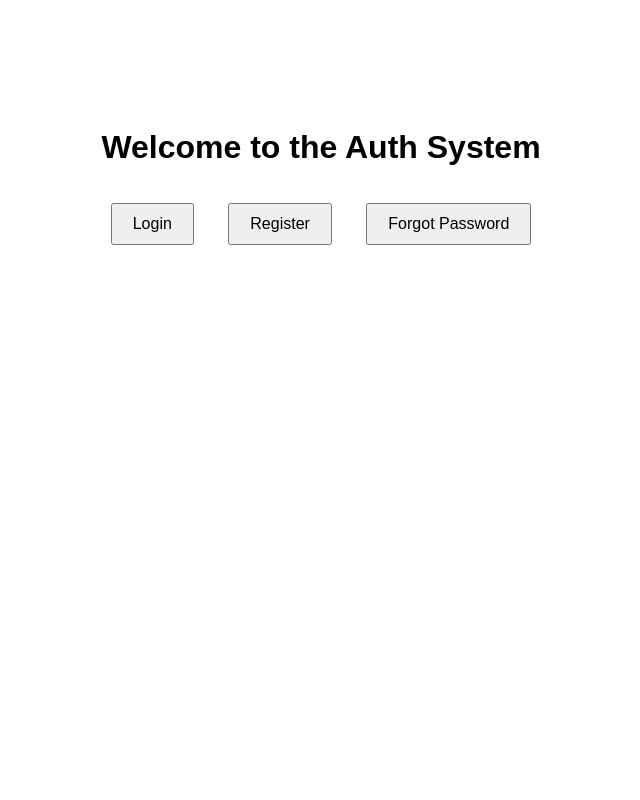
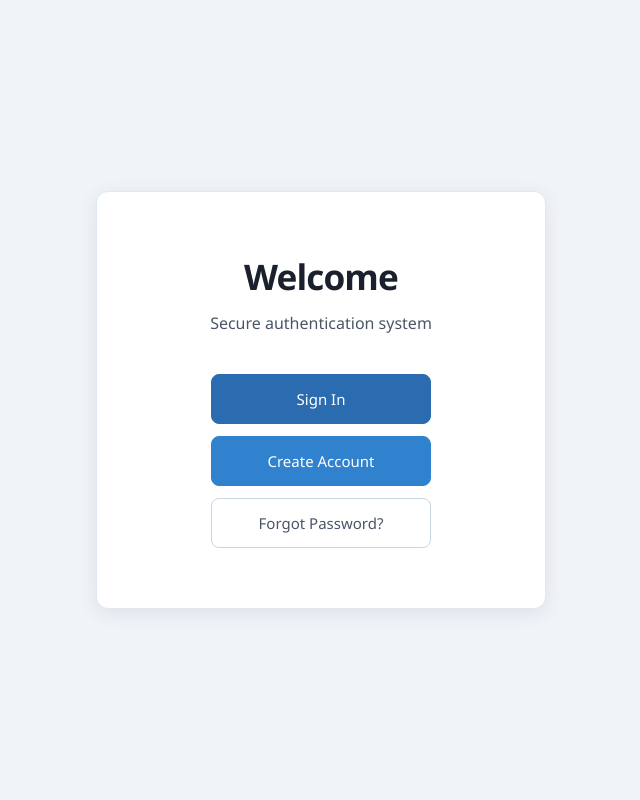
Before and after one commit to srijanananda/Gmail-Verified_Document_Portal-, a Django app: page / in a window 1280 px wide. Shown: the whole page, without its empty margins (319-959 px from the left). Run offline with Django 5.2, Linux system fonts and the light colour scheme.

Commit message:
front end of hom.html

```diff
--- a/authapp/templates/authapp/home.html
+++ b/authapp/templates/authapp/home.html
@@ -1,21 +1,137 @@
 <!DOCTYPE html>
-<html>
+<html lang="en">
 <head>
+  <meta charset="UTF-8">
+  <meta name="viewport" content="width=device-width, initial-scale=1.0">
   <title>Welcome</title>
   <style>
-    body { font-family: Arial, sans-serif; text-align: center; padding-top: 100px; }
-    button {
-      padding: 10px 20px;
-      margin: 15px;
-      font-size: 16px;
-      cursor: pointer;
+    * {
+      margin: 0;
+      padding: 0;
+      box-sizing: border-box;
+    }
+
+    body {
+      font-family: 'Segoe UI', Tahoma, Geneva, Verdana, sans-serif;
+      background: #f0f4f8;
+      min-height: 100vh;
+      display: flex;
+      align-items: center;
+      justify-content: center;
+      color: #2d3748;
+    }
+
+    .container {
+      background: white;
+      border-radius: 12px;
+      padding: 60px 50px;
+      box-shadow: 0 4px 20px rgba(0, 0, 0, 0.08);
+      text-align: center;
+      max-width: 450px;
+      width: 90%;
+      border: 1px solid #e2e8f0;
+    }
+
+    h1 {
+      font-size: 2.2rem;
+      font-weight: 600;
+      color: #1a202c;
+      margin-bottom: 12px;
+      letter-spacing: -0.025em;
+    }
+
+    .subtitle {
+      color: #4a5568;
+      font-size: 1rem;
+      margin-bottom: 40px;
+      font-weight: 400;
+    }
+
+    .button-group {
+      display: flex;
+      flex-direction: column;
+      gap: 12px;
+      align-items: center;
+    }
+
+    .btn {
+      display: inline-block;
+      padding: 14px 32px;
+      font-size: 15px;
+      font-weight: 500;
+      text-decoration: none;
+      border-radius: 8px;
+      transition: all 0.2s ease;
+      min-width: 220px;
+      border: 1px solid transparent;
+    }
+
+    .btn-primary {
+      background: #2b6cb0;
+      color: white;
+      border-color: #2b6cb0;
+    }
+
+    .btn-primary:hover {
+      background: #2c5282;
+      border-color: #2c5282;
+      transform: translateY(-1px);
+      box-shadow: 0 4px 12px rgba(43, 108, 176, 0.25);
+    }
+
+    .btn-secondary {
+      background: #3182ce;
+      color: white;
+      border-color: #3182ce;
+    }
+
+    .btn-secondary:hover {
+      background: #2b6cb0;
+      border-color: #2b6cb0;
+      transform: translateY(-1px);
+      box-shadow: 0 4px 12px rgba(49, 130, 206, 0.25);
+    }
+
+    .btn-tertiary {
+      background: transparent;
+      color: #4a5568;
+      border-color: #cbd5e1;
+    }
+
+    .btn-tertiary:hover {
+      background: #edf2f7;
+      color: #2d3748;
+      border-color: #a0aec0;
+      transform: translateY(-1px);
+    }
+
+    @media (max-width: 480px) {
+      .container {
+        padding: 40px 30px;
+        margin: 20px;
+      }
+
+      h1 {
+        font-size: 1.9rem;
+      }
+
+      .btn {
+        min-width: 100%;
+        padding: 14px 24px;
+      }
     }
   </style>
 </head>
 <body>
-  <h1>Welcome to the Auth System</h1>
-  <a href="{% url 'login' %}"><button>Login</button></a>
-  <a href="{% url 'register' %}"><button>Register</button></a>
-  <a href="{% url 'forgot_password' %}"><button>Forgot Password</button></a>
+  <div class="container">
+    <h1>Welcome</h1>
+    <p class="subtitle">Secure authentication system</p>
+
+    <div class="button-group">
+      <a href="{% url 'login' %}" class="btn btn-primary">Sign In</a>
+      <a href="{% url 'register' %}" class="btn btn-secondary">Create Account</a>
+      <a href="{% url 'forgot_password' %}" class="btn btn-tertiary">Forgot Password?</a>
+    </div>
+  </div>
 </body>
 </html>
```
